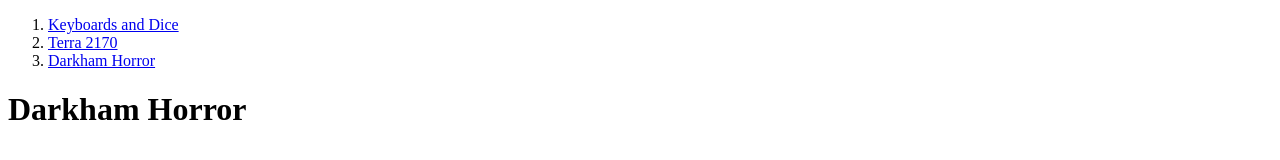
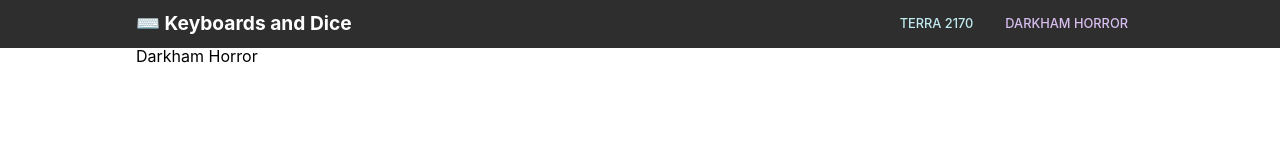
Before and after one commit to Kenneth-Siu/KeyboardsAndDice, a Gatsby site: page /darkham-horror in a window 1280 px wide. Built offline with nearby package versions, Linux system fonts and the light colour scheme; Gatsby itself is replaced by a stand-in of ours.

Commit message:
Global styling and navbar

```diff
--- /dev/null
+++ b/src/components/colors.scss
@@ -0,0 +1,4 @@
+$color-1: rgb(46, 46, 46);
+$color-2: rgb(255, 255, 255);
+$color-3: rgb(192, 236, 241);
+$color-4: rgb(217, 190, 241);
--- /dev/null
+++ b/src/components/layout/cssreset.css
@@ -0,0 +1,62 @@
+*,
+*::before,
+*::after {
+  box-sizing: border-box;
+}
+
+html {
+	margin: 0;
+	padding: 0;
+	border: 0;
+	font-size: 100%;
+	vertical-align: baseline;
+}
+
+/* http://meyerweb.com/eric/tools/css/reset/
+   v2.0 | 20110126
+   License: none (public domain)
+*/
+
+body, div, span, applet, object, iframe,
+h1, h2, h3, h4, h5, h6, p, blockquote, pre,
+a, abbr, acronym, address, big, cite, code,
+del, dfn, em, img, ins, kbd, q, s, samp,
+small, strike, strong, sub, sup, tt, var,
+b, u, i, center,
+dl, dt, dd, ol, ul, li,
+fieldset, form, label, legend,
+table, caption, tbody, tfoot, thead, tr, th, td,
+article, aside, canvas, details, embed,
+figure, figcaption, footer, header, hgroup,
+menu, nav, output, ruby, section, summary,
+time, mark, audio, video {
+	margin: 0;
+	padding: 0;
+	border: 0;
+	font-size: 100%;
+	font: inherit;
+	vertical-align: baseline;
+}
+/* HTML5 display-role reset for older browsers */
+article, aside, details, figcaption, figure,
+footer, header, hgroup, menu, nav, section {
+	display: block;
+}
+body {
+	line-height: 1;
+}
+ol, ul {
+	list-style: none;
+}
+blockquote, q {
+	quotes: none;
+}
+blockquote:before, blockquote:after,
+q:before, q:after {
+	content: '';
+	content: none;
+}
+table {
+	border-collapse: collapse;
+	border-spacing: 0;
+}
--- /dev/null
+++ b/src/components/layout/layout.js
@@ -0,0 +1,13 @@
+import * as React from "react";
+import NavBar from "../navBar/navBar.js";
+import "./cssreset.css";
+import "./layout.scss";
+
+export default function Layout({ children }) {
+    return (
+        <>
+            <NavBar />
+            <main className="container">{children}</main>
+        </>
+    );
+}
--- /dev/null
+++ b/src/components/layout/layout.scss
@@ -0,0 +1,12 @@
+@import "./responsive.scss";
+
+html {
+    font-family: -apple-system, "BlinkMacSystemFont", "Segoe UI", "Roboto",
+        "Helvetica Neue", "Arial", "Noto Sans", sans-serif, "Apple Color Emoji",
+        "Segoe UI Emoji", "Segoe UI Symbol", "Noto Color Emoji";
+}
+
+.container {
+    @include responsive(width, 100%, $medium-container-width, $large-container-width);
+    @include responsive (margin, 0, 0 auto);
+}
--- /dev/null
+++ b/src/components/layout/responsive.scss
@@ -0,0 +1,32 @@
+$medium-container-width: 640px;
+$large-container-width: 1008px;
+
+@mixin breakpoint($class) {
+    @if $class == small {
+        @media (max-width: 639px) {
+            @content;
+        }
+    } @else if $class == medium {
+        @media (min-width: 640px) {
+            @content;
+        }
+    } @else if $class == large {
+        @media (min-width: 1008px) {
+            @content;
+        }
+    } @else {
+        @warn "Breakpoint mixin supports: small, medium, large";
+    }
+}
+
+@mixin responsive($property, $small, $medium, $large: $medium) {
+    @include breakpoint(small) {
+        #{$property}: $small;
+    }
+    @include breakpoint(medium) {
+        #{$property}: $medium;
+    }
+    @include breakpoint(large) {
+        #{$property}: $large;
+    }
+}
--- a/src/components/navBar/navBar.js
+++ b/src/components/navBar/navBar.js
@@ -2,14 +2,20 @@
 import { Link } from "gatsby";
 import "./navBar.scss";
 
-const NavBar = () => {
-    return <nav>
-        <ol>
-            <li><Link to="/">Keyboards and Dice</Link></li>
-            <li><Link to="/terra-2170">Terra 2170</Link></li>
-            <li><Link to="/darkham-horror">Darkham Horror</Link></li>
-        </ol>
-    </nav>;
-};
-
-export default NavBar;
+export default function NavBar() {
+    return (
+        <nav className="nav-bar">
+            <ul>
+                <li className="home">
+                    <Link to="/">⌨ Keyboards and Dice</Link>
+                </li>
+                <li className="terra-2170">
+                    <Link to="/terra-2170">Terra 2170</Link>
+                </li>
+                <li className="darkham-horror">
+                    <Link to="/darkham-horror">Darkham Horror</Link>
+                </li>
+            </ul>
+        </nav>
+    );
+}
--- a/src/components/navBar/navBar.scss
+++ b/src/components/navBar/navBar.scss
@@ -0,0 +1,48 @@
+@import "../colors.scss";
+@import "../layout/responsive.scss";
+
+.nav-bar {
+    background-color: $color-1;
+    display: block;
+    height: 3rem;
+
+    a {
+        text-decoration: none;
+        font-weight: 500;
+        font-size: 0.8rem;
+        text-transform: uppercase;
+        padding: 1.1rem 1rem;
+    }
+
+    ul {
+        display: flex;
+        @include responsive(width, 100%, $medium-container-width, $large-container-width);
+        @include responsive(margin, 0, 0 auto);
+    }
+
+    li {
+        display: flex;
+        align-items: center;
+    }
+
+    .home {
+        flex-grow: 1;
+
+        a {
+            color: $color-2;
+            text-transform: none;
+            font-weight: 700;
+            font-size: 1.2rem;
+            height: 100%;
+            padding: 0.9rem 0;
+        }
+    }
+
+    .terra-2170 a {
+        color: $color-3;
+    }
+
+    .darkham-horror a {
+        color: $color-4;
+    }
+}
--- a/src/pages/darkham-horror.js
+++ b/src/pages/darkham-horror.js
@@ -1,15 +1,12 @@
 import * as React from "react";
-import NavBar from "../components/navBar/navBar.js";
+import Layout from "../components/layout/layout.js";
 import "../styles/darkham-horror.scss";
 
-const DarkhamHorror = () => {
+export default function DarkhamHorror() {
     return (
-        <main>
+        <Layout>
             <title>Darkham Horror</title>
-            <NavBar />
             <h1>Darkham Horror</h1>
-        </main>
+        </Layout>
     );
-};
-
-export default DarkhamHorror;
+}
```
Also changed, not shown: src/pages/404.js (+5 -8 lines), src/pages/index.js (+5 -8 lines), src/pages/terra-2170.js (+5 -8 lines).
